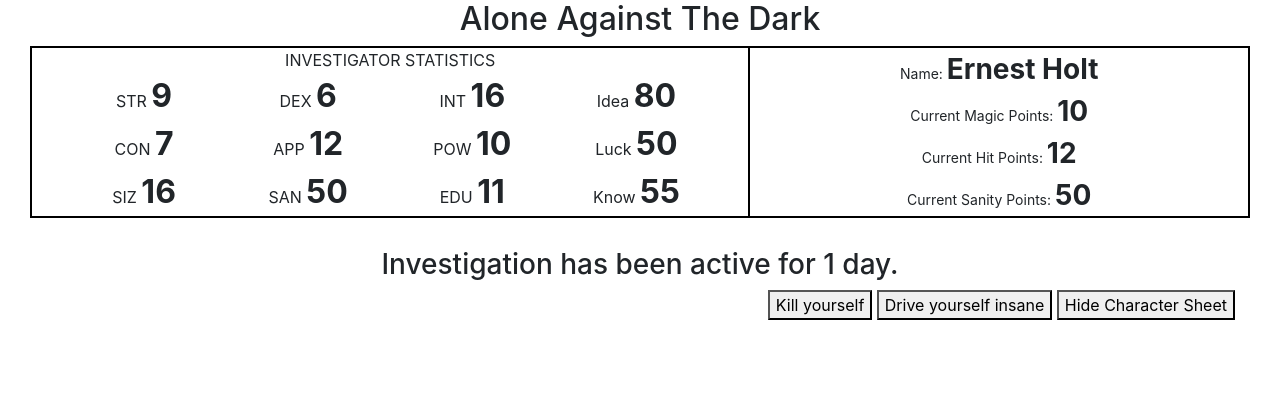
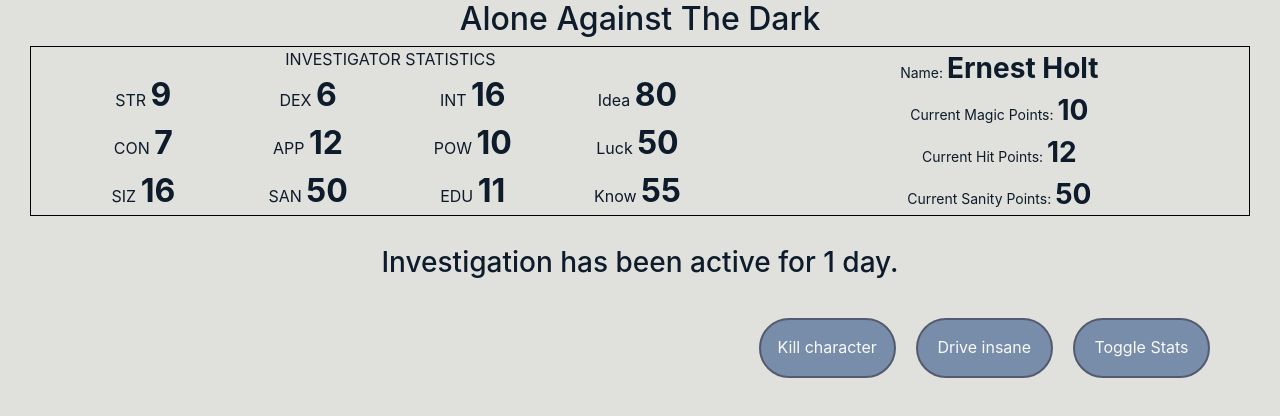
Before and after one commit to nlewis84/text-adventure, a plain HTML site: page index.html in a window 1280 px wide. Both pictures are taken after a click on the button "Ernest Holt". Drawn offline with nearby package versions, Linux system fonts and the light colour scheme.

Commit message:
Cleared Redundancies
v1.3 - changed some function names and generally cleaned up redundancies in the app.js file. Tried to figure out a function to create the paragrpaph logic, but no luck tonight. Need to figure out a naming convention and how to pass that along the function properly.

```diff
--- a/app.js
+++ b/app.js
@@ -1,7 +1,7 @@
 //// DEBUG BUTTONS
 // Death
-const debugKillYourself = document.querySelector("#killYourself");
-debugKillYourself.addEventListener('click', function () {
+const debugKillCharacter = document.querySelector("#killCharacter");
+debugKillCharacter.addEventListener('click', function () {
     currentCharacterPoints.hitPoints -= 4;
     updateStats();
 })
@@ -11,7 +11,7 @@
     currentCharacterPoints.sanityPoints -= 20;
     updateStats();
 })
-// Hide Character Sheet
+// Character Sheet
 const debugHideCharacterSheet = document.querySelector("#hideCharacterSheet");
 debugHideCharacterSheet.addEventListener('click', function () {
     if (document.querySelector("#full-character-sheet").style.display === "block") {
@@ -26,6 +26,15 @@
         toggleCharacterSheetOn();
     }
 })
+
+//// Hide Objects
+// Character Select
+function displayNone() {
+    document.querySelector("#characterSelectDiv").style.display = "none";
+};
+function displayNoneCharacterSheet() {
+    document.querySelector("#full-character-sheet").style.display = "block";
+};
 
 //// End of Game
 // DEATH
@@ -142,13 +151,7 @@
         document.querySelector("#selectGrunewald").style.display = "none";
     };
     displayNoneGrunewaldButton();
-    function displayNone() {
-        document.querySelector("#characterSelectDiv").style.display = "none";
-    };
     displayNone();
-    function displayNoneCharacterSheet() {
-        document.querySelector("#full-character-sheet").style.display = "block";
-    };
     displayNoneCharacterSheet();
     availableCharacters.grunewaldAvailable = false;
     displayActiveParagraph()
@@ -187,15 +190,12 @@
         document.querySelector("#selectHolt").style.display = "none";
     };
     displayNoneHoltButton();
-    function displayNone() {
-        document.querySelector("#characterSelectDiv").style.display = "none";
-    };
     displayNone();
-    function displayNoneCharacterSheet() {
-        document.querySelector("#full-character-sheet").style.display = "block";
-    };
     displayNoneCharacterSheet();
     availableCharacters.holtAvailable = false;
+    previousParagraph = activeParagraph
+    activeParagraph = "#thirtySix";
+    displayActiveParagraph();
 })
 
 //// Dice
@@ -468,7 +468,7 @@
 function displayActiveParagraph() {
     document.querySelector(activeParagraph).style.display = "block";
 };
-
+//////////////////////////////////////////////////////////////////////////make a naming convention that works for this better! make a function
 
 // To 102 test
 const to102 = document.querySelectorAll(".to102");
@@ -480,6 +480,7 @@
         displayActiveParagraph();
     })
 })
+
 // To 120 test
 const to120 = document.querySelectorAll(".to120");
 [...to120].forEach(function (item) {
--- a/index.html
+++ b/index.html
@@ -63,9 +63,9 @@
     </div>
     <div class="paragraphs-and-checks">
         <div class="checks">
-            <button id="killYourself">Kill yourself</button>
-            <button id="driveInsane">Drive yourself insane</button>
-            <button id="hideCharacterSheet">Hide Character Sheet</button>
+            <div class="boxes" id="killCharacter">Kill character</div>
+            <div class="boxes" id="driveInsane">Drive insane</div>
+            <div class="boxes" id="hideCharacterSheet">Toggle Stats</div>
         </div>
         <div class="paragraphs">
             <p id="thirteen">
@@ -81,7 +81,7 @@
                 <strong>ATHENS, GREECE 9/1/31 via Kingspoint Station</br></br>
                     IN JAIL FOR ANTIQUITY THEFT STOP NEED HELP STOP CAN YOU COME STOP URGENT STOP SEE CORPORAL ILIONAS,
                     ATHENS BUREAU OF INVESTIGATION.</br></br>
-                    GLIERE</strong></br></br>
+                    ~GLIERE~</strong></br></br>
                 My goodness, you think. Imagine! Dotty old Gliere in prison! You recall that he had gone to Greece to
                 work on his book concerning primitive myth. What has he gotten himself into? Should you wire money? You
                 recall all the amusing discussions you've had with him, and a sudden insight lets you understand that
--- a/style.css
+++ b/style.css
@@ -1,5 +1,9 @@
+/* color scheme --- #0d1b2a #1b263b #415a77 #778da9 #faf9f9 */
+
 body {
     text-align: center;
+    background-color: #e0e1dd;
+    color: #0d1b2a;
 }
 
 #full-character-sheet {
@@ -12,17 +16,37 @@
     display: flex;
 }
 
+.boxes {
+    background-color: #778da9;
+    color: #faf9f9;
+    border: 2px solid #555b6e;
+    border-radius: 30px;
+    display: inline;
+    margin: 0 10px;
+    flex: 1;
+    height: 60px;
+    line-height: 55px;
+    text-align: center;
+}
+
+button {
+    background-color: #778da9;
+    color: #faf9f9;
+    border-radius: 30px;
+    margin: 1px 0;
+}
+
 .stats {
     padding: 0 30px;
     flex: 3;
-    border: 1px solid black;
+    border: 1px solid 555b6e;
 }
 
 .name {
     text-align: center;
     padding: 0 30px;
     flex: 2;
-    border: 1px solid black;
+    border: 1px solid 555b6e;
     font-size: 14px;
 }
 
@@ -35,6 +59,7 @@
     padding: 0 30px;
     display: flex;
     flex-direction: row-reverse;
+    justify-content: center;
 }
 
 .paragraphs {
@@ -45,6 +70,8 @@
 
 .checks {
     flex: 3;
+    display: flex;
+    padding: 30px;
 }
 
 .actual-stats {
```
